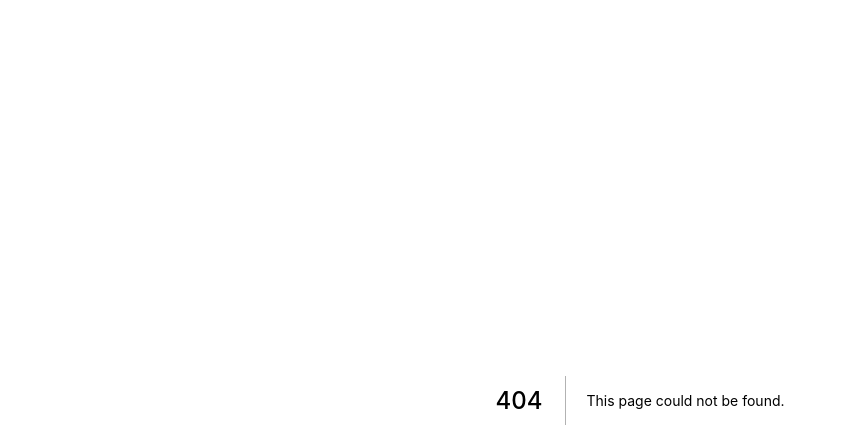
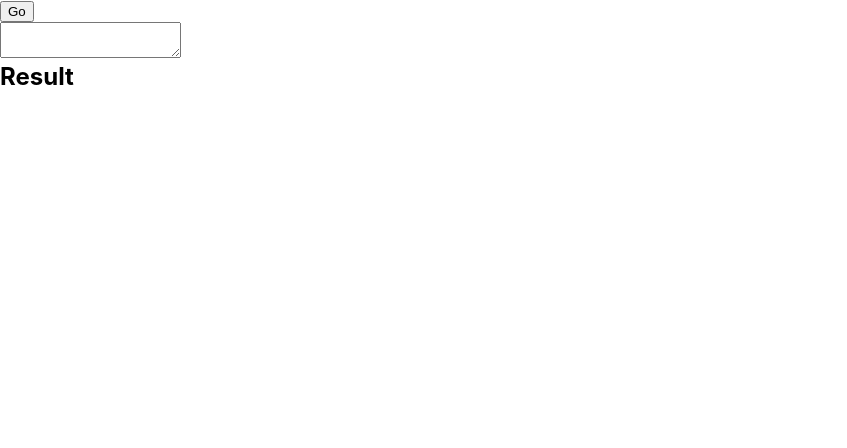
Before and after one commit to fabfarm/Scan-A-Tree, a Next.js app: page /update_trees in a window 1280 px wide. Before the commit this address had no page. Shown: the top 448 px of the page, without its empty margins (0-847 px from the left). Built offline with nearby package versions, Linux system fonts and the light colour scheme.

Commit message:
feat: create interface to update trees from google maps data

```diff
--- /dev/null
+++ b/pages/update_trees.tsx
@@ -0,0 +1,35 @@
+import { useState } from 'react';
+import { useAsyncFn } from 'react-use';
+import { API_SDK } from '../src/API_SDK';
+
+const UpdateTreesPage = () => {
+  const [inputValue, setValue] = useState('');
+  const [updateTreesDataState, updateTreesData] = useAsyncFn(
+    API_SDK.updateTreesData,
+  );
+  return (
+    <div>
+      <div>
+        <button
+          onClick={() => {
+            updateTreesData(inputValue);
+          }}
+        >
+          Go
+        </button>
+      </div>
+      <textarea
+        value={inputValue}
+        onChange={(e) => {
+          setValue(e.target.value);
+        }}
+      ></textarea>
+      <div style={{ fontWeight: 'bold', fontSize: '1.5em' }}>Result</div>
+      <div style={{ whiteSpace: 'pre-wrap' }}>
+        {JSON.stringify(updateTreesDataState?.value, null, 12)}
+      </div>
+    </div>
+  );
+};
+
+export default UpdateTreesPage;
--- a/src/API_SDK.tsx
+++ b/src/API_SDK.tsx
@@ -29,6 +29,7 @@ const ROUTES = {
   DATA: '/api/data',
   STATUSES: '/api/statuses',
   ONE_DATA: (dataId: string) => `/api/data/${dataId}`,
+  UPDATE_TREES: '/api/update_trees',
 };
 
 export const API_SDK = {
@@ -55,4 +56,7 @@ export const API_SDK = {
       newStatus: newStatus,
     });
   },
+  updateTreesData: (data: string) => {
+    return basicFetchService.post(ROUTES.UPDATE_TREES, { data });
+  },
 };
```
